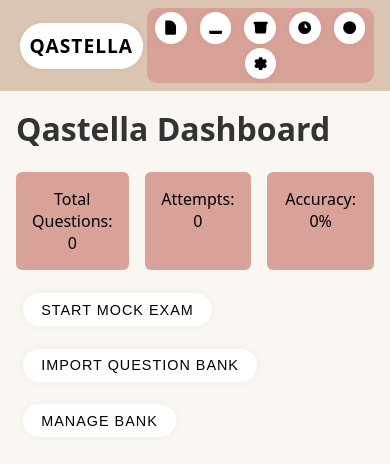
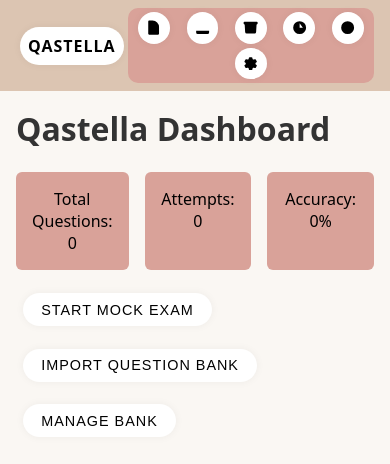
Before and after one commit to honemik/Qastella, a SvelteKit app: page / in a window 390 px wide. Shown: the top 464 px of the page. Built offline with nearby package versions, Linux system fonts and the light colour scheme.

Commit message:
Refine nav compact logic

```diff
--- a/src/routes/+layout.svelte
+++ b/src/routes/+layout.svelte
@@ -5,16 +5,16 @@ import { loadQuestionBank, saveQuestionBank } from '$lib/stores/questions';
 import { loadHistory, saveHistory } from '$lib/stores/results';
 
 let navButtons: HTMLDivElement;
+let navBar: HTMLElement;
+let maxWidth = 0;
 
 function adjustNav() {
   if (!navButtons) return;
+  if (maxWidth === 0) maxWidth = navButtons.scrollWidth;
   const multiLine = navButtons.clientHeight > 40;
-  const halfWindow = window.innerWidth * 0.5;
-  if (multiLine || navButtons.clientWidth < halfWindow || window.innerWidth < 1200) {
-    navButtons.classList.add('compact');
-  } else {
-    navButtons.classList.remove('compact');
-  }
+  const compact = multiLine || navButtons.clientWidth < maxWidth * 0.5;
+  navButtons.classList.toggle('compact', compact);
+  navBar?.classList.toggle('compact', compact);
 }
 
   // Initial load of persistent data and save handlers
@@ -46,7 +46,7 @@ function adjustNav() {
   });
 </script>
 
-<nav class="main-nav">
+<nav class="main-nav" bind:this={navBar}>
   <a class="brand nav-btn" href="/">Qastella</a>
   <div class="nav-buttons" bind:this={navButtons}>
     <a class="nav-btn" href="/exam-config">
--- a/static/app.css
+++ b/static/app.css
@@ -61,12 +61,6 @@ nav.main-nav .nav-buttons {
   min-height: 40px;
 }
 
-nav.main-nav .nav-buttons.compact .label {
-  display: none;
-}
-nav.main-nav .nav-buttons.compact {
-  padding: 0.25rem;
-}
 
 nav.main-nav .nav-btn {
   text-decoration: none;
@@ -129,19 +123,17 @@ nav.main-nav .nav-btn .label {
   display: inline;
 }
 
-@media (max-width: 1200px) {
-  nav.main-nav .nav-btn {
+nav.main-nav.compact .nav-btn {
   padding: 0.5em;
 }
-  nav.main-nav .nav-btn .label {
+nav.main-nav .nav-buttons.compact .label {
   display: none;
 }
-  nav.main-nav .nav-buttons {
+nav.main-nav .nav-buttons.compact {
   padding: 0.25rem;
 }
-  nav.main-nav .brand {
+nav.main-nav.compact .brand {
   font-size: 1rem;
-  }
 }
 
 nav.main-nav .brand {
```
Lines whose indentation alone changed are shown as unchanged.
